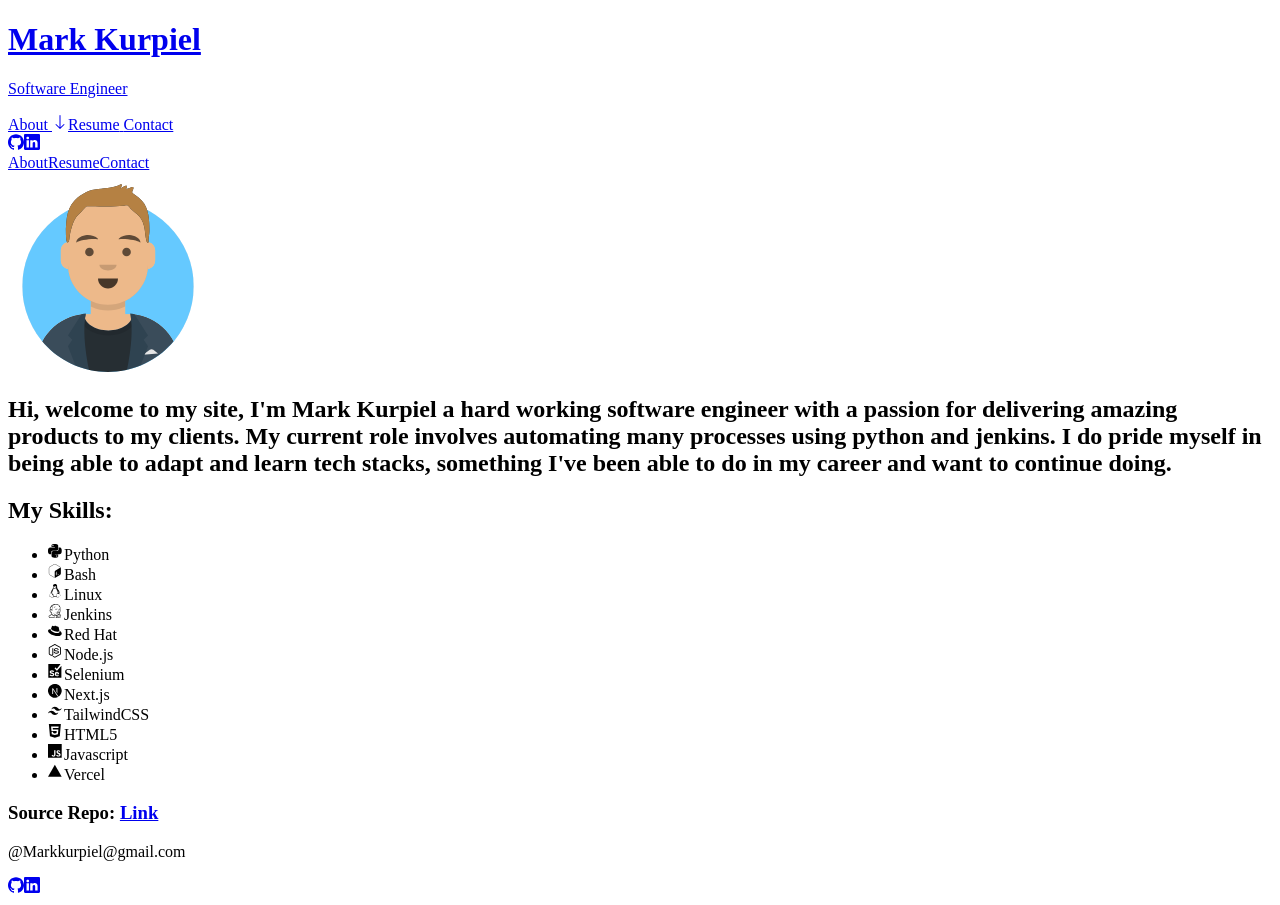
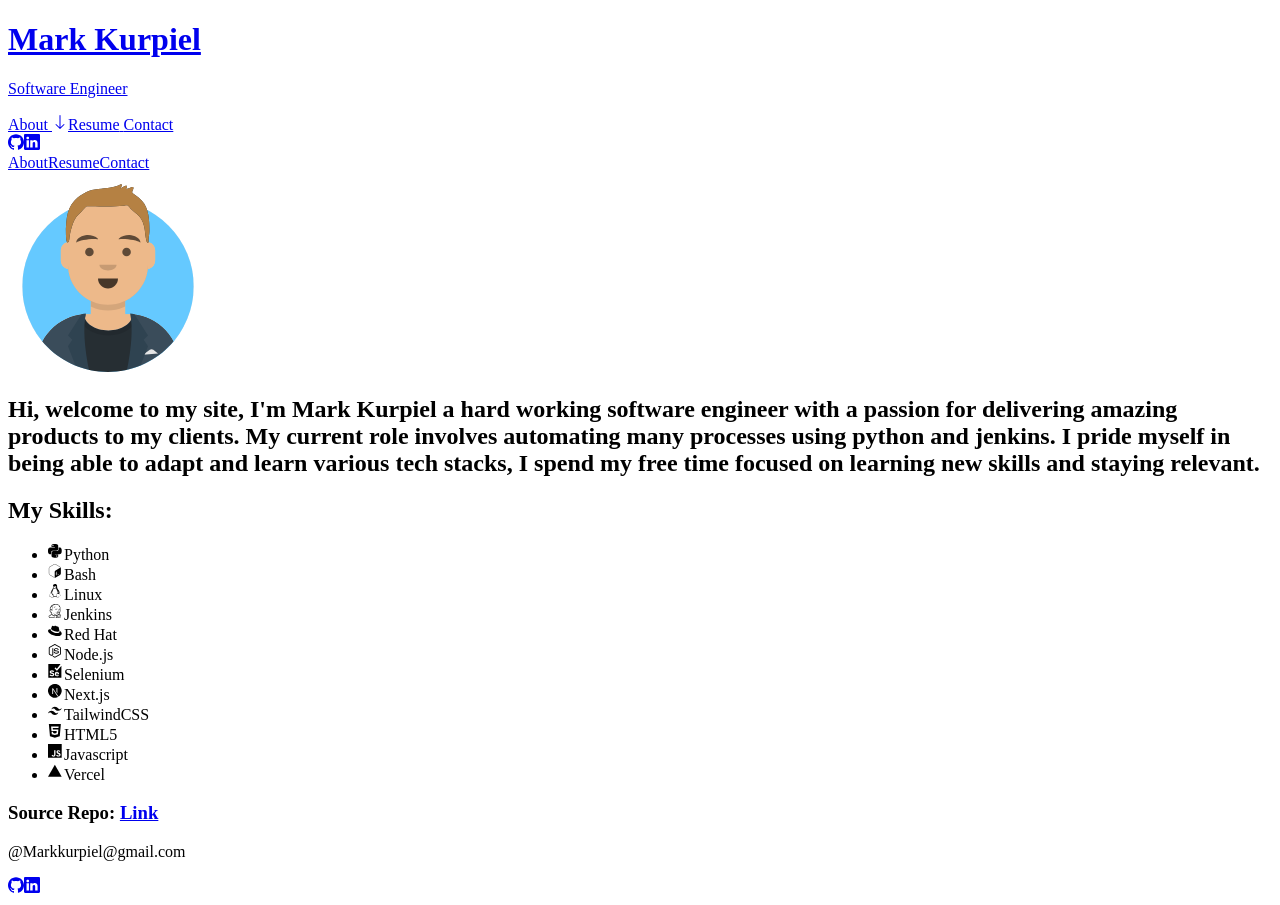
Before and after one commit to markand4/PersonalPortfolioMK, a Next.js app: page / in a window 1280 px wide. Built offline with nearby package versions, Linux system fonts and the light colour scheme.

Commit message:
Update AboutMe.js
Updated about me text for grammar and punctuation

```diff
--- a/components/AboutMe.js
+++ b/components/AboutMe.js
@@ -14,7 +14,7 @@
             alt="Avatar of me"
           />
           <h1 className="text-gray-300 pt-6 font-semibold text-2xl">
-              Hi, welcome to my site, I'm Mark Kurpiel a hard working software engineer with a passion for delivering amazing products to my clients. My current role involves automating many processes using python and jenkins. I do pride myself in being able to adapt and learn tech stacks, something I've been able to do in my career and want to continue doing.
+              Hi, welcome to my site, I'm Mark Kurpiel a hard working software engineer with a passion for delivering amazing products to my clients. My current role involves automating many processes using python and jenkins. I pride myself in being able to adapt and learn various tech stacks, I spend my free time focused on learning new skills and staying relevant.
           </h1>
           <section
             className="mb-28 pt-10 max-w-[53rem] scroll-mt-28 text-center sm:mb-40">
```
